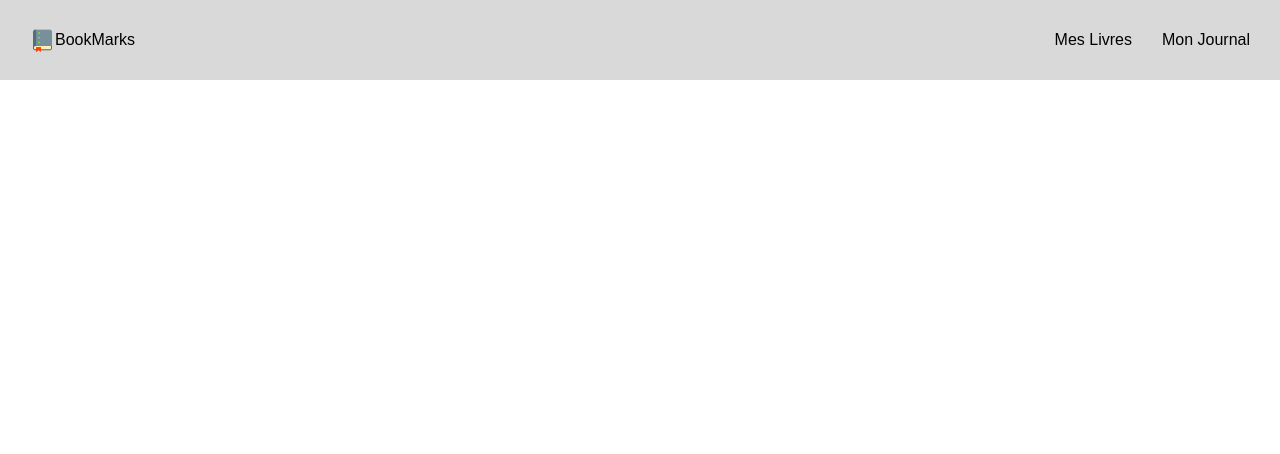
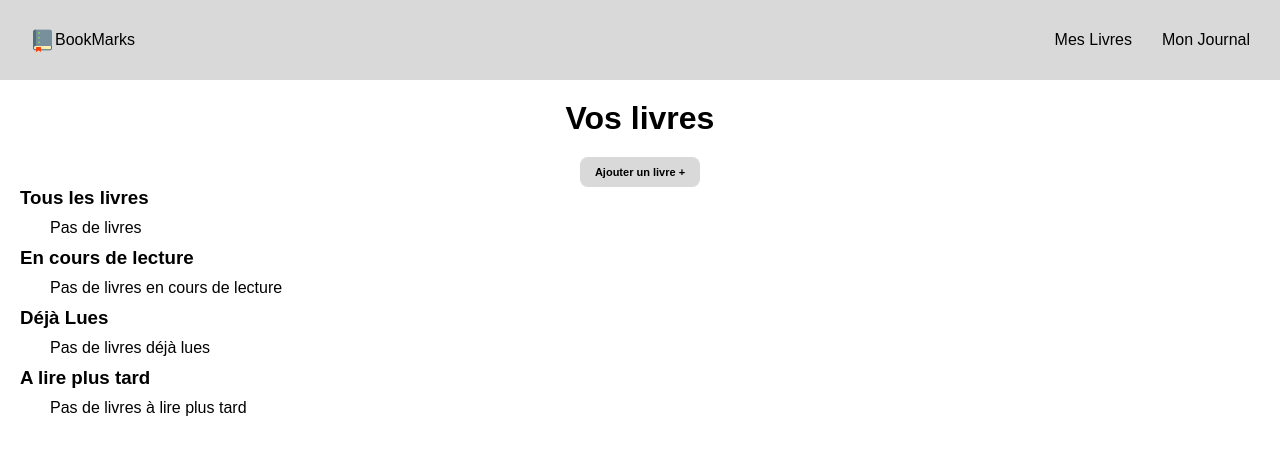
Before and after one commit to REIG3N/Bookmarks-project, a React (Vite) app: page / in a window 1280 px wide. Shown: the top 454 px of the page. Built offline with nearby package versions, Linux system fonts and the light colour scheme.

Commit message:
fixing urls

```diff
--- a/src/App.jsx
+++ b/src/App.jsx
@@ -9,6 +9,7 @@ export default function App() {
     <>
       <Navbar />
         <Routes>
+          <Route path='/' element={<MyBooks />} />
           <Route path='/mybooks' element={<MyBooks />} />
           <Route path='/mydiary' element={<MyDiary />} />
         </Routes>
```
